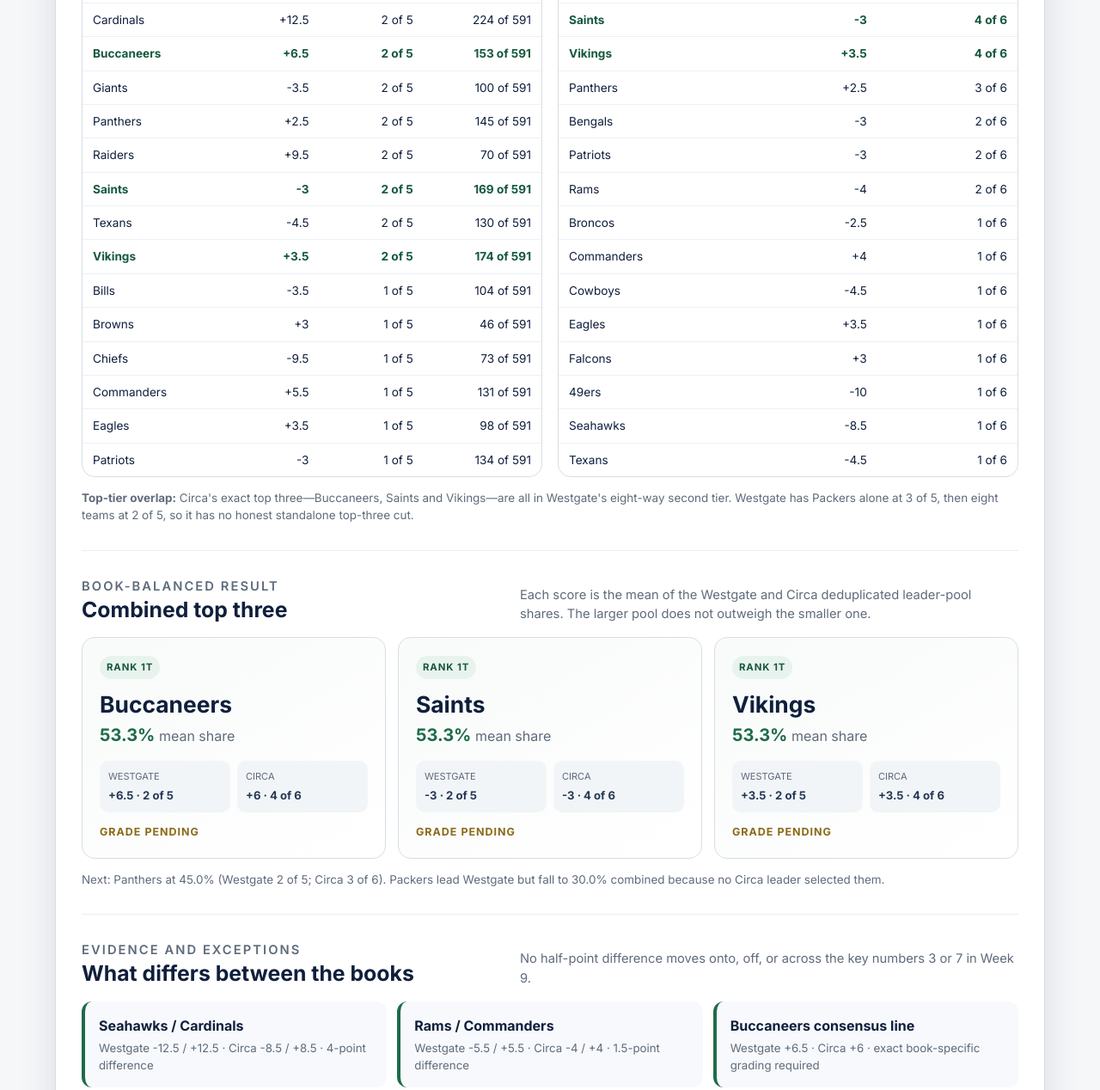
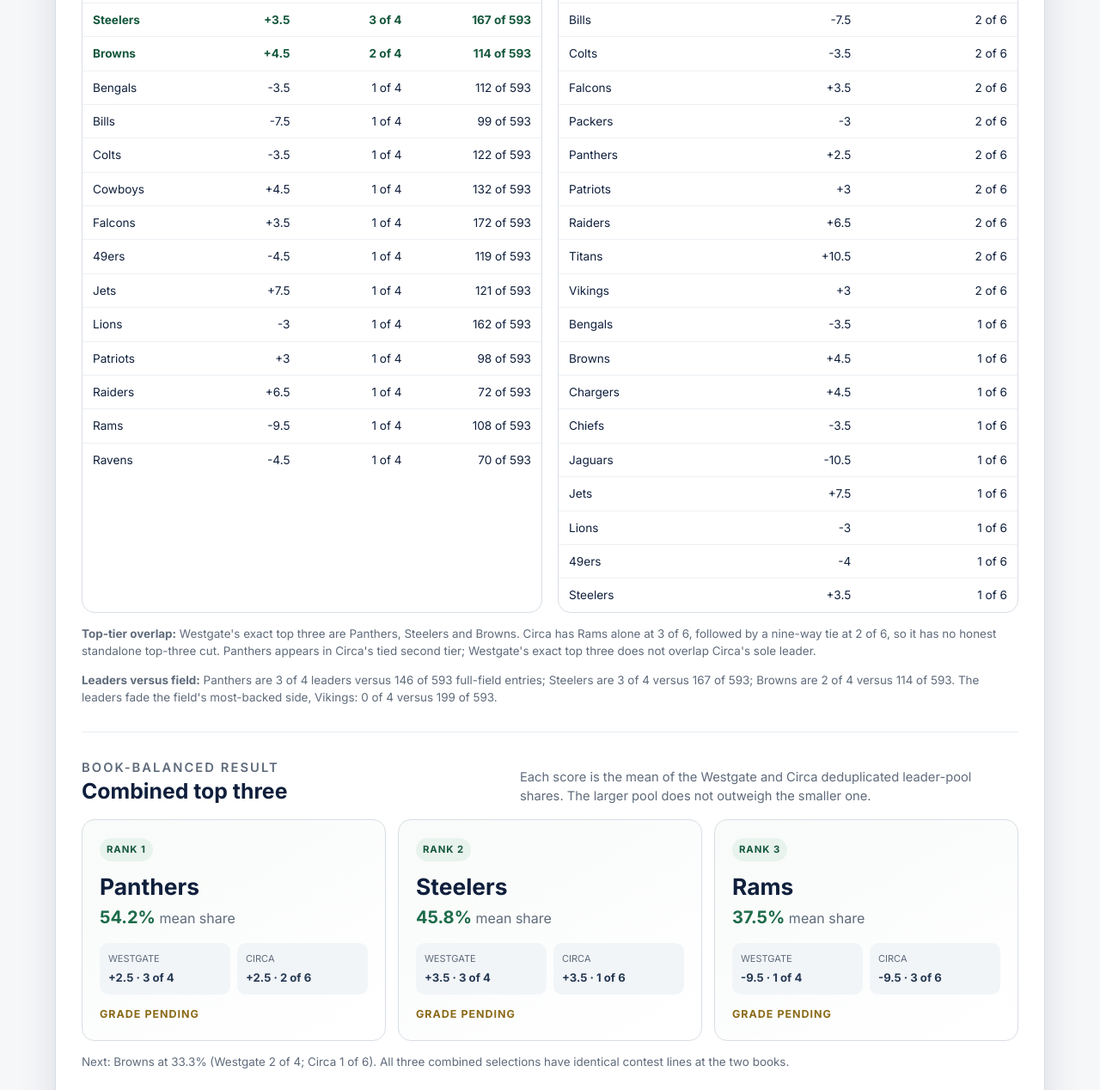
Before and after one commit to Ibmcleaner/cyrusforgesystems-site, a plain HTML site: page cyrus/consolidation-analyzer/index.html in a window 1280 px wide. Shown: the part 2052-3320 px from the top of the page at 86% size. Drawn offline with nearby package versions, Linux system fonts and the light colour scheme.

Commit message:
Publish Cyrus Week 10 contest consolidation

```diff
--- a/cyrus/consolidation-analyzer/index.html
+++ b/cyrus/consolidation-analyzer/index.html
@@ -42,29 +42,30 @@
 
 <section style="padding:32px 0" aria-labelledby="consolidation-applications"><h2 id="consolidation-applications">Applications Across Industries</h2><p>Potential applications include supplier quote comparison, invoice-to-order reconciliation, inventory checks and recurring operations reports. For example, a purchasing workflow could extract supplier prices and delivery commitments, normalize units and currencies, flag missing terms, and route the comparison for human review.</p><p><a href="https://github.com/Ibmcleaner/Cyrus-Consolidation-Analyzer/blob/main/docs/ARCHITECTURE.md">Read the architecture and implementation on GitHub →</a></p>
 
-<article class="weekly-board" aria-labelledby="week9-title">
-  <div class="board-hero"><p class="eyebrow" style="color:#f0c86a">Live implementation · 2026 Week 9</p><h3 id="week9-title">Contest Leader Consolidation</h3><p>Official Westgate and Circa leader cards are preserved separately before their deduplicated shares are combined. Thursday selections are excluded, and each book keeps its own spread.</p><div class="status-row"><span class="status-chip"><strong>COMPLETE</strong> official files verified</span><span class="status-chip"><strong>5 + 6</strong> unique leader opinions</span><span class="status-chip"><strong>3</strong> tied consensus leaders</span><span class="status-chip"><strong>PENDING</strong> outcome grade</span></div></div>
+<article class="weekly-board" aria-labelledby="week10-title">
+  <div class="board-hero"><p class="eyebrow" style="color:#f0c86a">Live implementation · 2026 Week 10</p><h3 id="week10-title">Contest Leader Consolidation</h3><p>Official Westgate and Circa leader cards are preserved separately before their deduplicated shares are combined. Thursday selections are excluded, and each book keeps its own spread.</p><div class="status-row"><span class="status-chip"><strong>COMPLETE</strong> official files verified</span><span class="status-chip"><strong>4 + 6</strong> unique leader opinions</span><span class="status-chip"><strong>3</strong> combined leaders</span><span class="status-chip"><strong>PENDING</strong> outcome grade</span></div></div>
 
-  <section class="board-section" aria-labelledby="books-title"><div class="section-head"><div><p class="eyebrow">Sources first</p><h3 id="books-title">Each contest stands on its own</h3></div><p>The fractions are people, not probabilities. Westgate uses five unique leader cards; Circa uses six. TAMTAM-9's Thursday pick is excluded, leaving four active sides on that card.</p></div>
+  <section class="board-section" aria-labelledby="books-title"><div class="section-head"><div><p class="eyebrow">Sources first</p><h3 id="books-title">Each contest stands on its own</h3></div><p>The fractions are people, not probabilities. Westgate uses four unique leader cards; Circa uses six. None of the ten qualifying cards includes Thursday's Giants–Commanders game.</p></div>
     <div class="book-grid">
-      <article class="book-card"><header class="westgate"><h4>Westgate SuperContest</h4><p>Raw 5 · Deduplicated 5 · 25 active picks</p></header><div class="table-wrap"><table class="pick-table"><thead><tr><th>Pick</th><th>Spread</th><th>Leaders</th><th>Field</th></tr></thead><tbody>
-        <tr class="leader"><td>Packers</td><td>+3</td><td>3 of 5</td><td>75 of 591</td></tr><tr><td>Cardinals</td><td>+12.5</td><td>2 of 5</td><td>224 of 591</td></tr><tr class="leader"><td>Buccaneers</td><td>+6.5</td><td>2 of 5</td><td>153 of 591</td></tr><tr><td>Giants</td><td>-3.5</td><td>2 of 5</td><td>100 of 591</td></tr><tr><td>Panthers</td><td>+2.5</td><td>2 of 5</td><td>145 of 591</td></tr><tr><td>Raiders</td><td>+9.5</td><td>2 of 5</td><td>70 of 591</td></tr><tr class="leader"><td>Saints</td><td>-3</td><td>2 of 5</td><td>169 of 591</td></tr><tr><td>Texans</td><td>-4.5</td><td>2 of 5</td><td>130 of 591</td></tr><tr class="leader"><td>Vikings</td><td>+3.5</td><td>2 of 5</td><td>174 of 591</td></tr><tr><td>Bills</td><td>-3.5</td><td>1 of 5</td><td>104 of 591</td></tr><tr><td>Browns</td><td>+3</td><td>1 of 5</td><td>46 of 591</td></tr><tr><td>Chiefs</td><td>-9.5</td><td>1 of 5</td><td>73 of 591</td></tr><tr><td>Commanders</td><td>+5.5</td><td>1 of 5</td><td>131 of 591</td></tr><tr><td>Eagles</td><td>+3.5</td><td>1 of 5</td><td>98 of 591</td></tr><tr><td>Patriots</td><td>-3</td><td>1 of 5</td><td>134 of 591</td></tr>
+      <article class="book-card"><header class="westgate"><h4>Westgate SuperContest</h4><p>Raw 4 · Deduplicated 4 · 20 active picks</p></header><div class="table-wrap"><table class="pick-table"><thead><tr><th>Pick</th><th>Spread</th><th>Leaders</th><th>Field</th></tr></thead><tbody>
+        <tr class="leader"><td>Panthers</td><td>+2.5</td><td>3 of 4</td><td>146 of 593</td></tr><tr class="leader"><td>Steelers</td><td>+3.5</td><td>3 of 4</td><td>167 of 593</td></tr><tr class="leader"><td>Browns</td><td>+4.5</td><td>2 of 4</td><td>114 of 593</td></tr><tr><td>Bengals</td><td>-3.5</td><td>1 of 4</td><td>112 of 593</td></tr><tr><td>Bills</td><td>-7.5</td><td>1 of 4</td><td>99 of 593</td></tr><tr><td>Colts</td><td>-3.5</td><td>1 of 4</td><td>122 of 593</td></tr><tr><td>Cowboys</td><td>+4.5</td><td>1 of 4</td><td>132 of 593</td></tr><tr><td>Falcons</td><td>+3.5</td><td>1 of 4</td><td>172 of 593</td></tr><tr><td>49ers</td><td>-4.5</td><td>1 of 4</td><td>119 of 593</td></tr><tr><td>Jets</td><td>+7.5</td><td>1 of 4</td><td>121 of 593</td></tr><tr><td>Lions</td><td>-3</td><td>1 of 4</td><td>162 of 593</td></tr><tr><td>Patriots</td><td>+3</td><td>1 of 4</td><td>98 of 593</td></tr><tr><td>Raiders</td><td>+6.5</td><td>1 of 4</td><td>72 of 593</td></tr><tr><td>Rams</td><td>-9.5</td><td>1 of 4</td><td>108 of 593</td></tr><tr><td>Ravens</td><td>-4.5</td><td>1 of 4</td><td>70 of 593</td></tr>
       </tbody></table></div></article>
-      <article class="book-card"><header class="circa"><h4>Circa Million VIII</h4><p>Raw 6 · Deduplicated 6 · 29 active picks</p></header><div class="table-wrap"><table class="pick-table"><thead><tr><th>Pick</th><th>Spread</th><th>Leaders</th></tr></thead><tbody>
-        <tr class="leader"><td>Buccaneers</td><td>+6</td><td>4 of 6</td></tr><tr class="leader"><td>Saints</td><td>-3</td><td>4 of 6</td></tr><tr class="leader"><td>Vikings</td><td>+3.5</td><td>4 of 6</td></tr><tr><td>Panthers</td><td>+2.5</td><td>3 of 6</td></tr><tr><td>Bengals</td><td>-3</td><td>2 of 6</td></tr><tr><td>Patriots</td><td>-3</td><td>2 of 6</td></tr><tr><td>Rams</td><td>-4</td><td>2 of 6</td></tr><tr><td>Broncos</td><td>-2.5</td><td>1 of 6</td></tr><tr><td>Commanders</td><td>+4</td><td>1 of 6</td></tr><tr><td>Cowboys</td><td>-4.5</td><td>1 of 6</td></tr><tr><td>Eagles</td><td>+3.5</td><td>1 of 6</td></tr><tr><td>Falcons</td><td>+3</td><td>1 of 6</td></tr><tr><td>49ers</td><td>-10</td><td>1 of 6</td></tr><tr><td>Seahawks</td><td>-8.5</td><td>1 of 6</td></tr><tr><td>Texans</td><td>-4.5</td><td>1 of 6</td></tr>
+      <article class="book-card"><header class="circa"><h4>Circa Million VIII</h4><p>Raw 6 · Deduplicated 6 · 30 active picks</p></header><div class="table-wrap"><table class="pick-table"><thead><tr><th>Pick</th><th>Spread</th><th>Leaders</th></tr></thead><tbody>
+        <tr class="leader"><td>Rams</td><td>-9.5</td><td>3 of 6</td></tr><tr><td>Bills</td><td>-7.5</td><td>2 of 6</td></tr><tr><td>Colts</td><td>-3.5</td><td>2 of 6</td></tr><tr><td>Falcons</td><td>+3.5</td><td>2 of 6</td></tr><tr><td>Packers</td><td>-3</td><td>2 of 6</td></tr><tr><td>Panthers</td><td>+2.5</td><td>2 of 6</td></tr><tr><td>Patriots</td><td>+3</td><td>2 of 6</td></tr><tr><td>Raiders</td><td>+6.5</td><td>2 of 6</td></tr><tr><td>Titans</td><td>+10.5</td><td>2 of 6</td></tr><tr><td>Vikings</td><td>+3</td><td>2 of 6</td></tr><tr><td>Bengals</td><td>-3.5</td><td>1 of 6</td></tr><tr><td>Browns</td><td>+4.5</td><td>1 of 6</td></tr><tr><td>Chargers</td><td>+4.5</td><td>1 of 6</td></tr><tr><td>Chiefs</td><td>-3.5</td><td>1 of 6</td></tr><tr><td>Jaguars</td><td>-10.5</td><td>1 of 6</td></tr><tr><td>Jets</td><td>+7.5</td><td>1 of 6</td></tr><tr><td>Lions</td><td>-3</td><td>1 of 6</td></tr><tr><td>49ers</td><td>-4</td><td>1 of 6</td></tr><tr><td>Steelers</td><td>+3.5</td><td>1 of 6</td></tr>
       </tbody></table></div></article>
     </div>
-    <p class="small-note"><strong>Top-tier overlap:</strong> Circa's exact top three—Buccaneers, Saints and Vikings—are all in Westgate's eight-way second tier. Westgate has Packers alone at 3 of 5, then eight teams at 2 of 5, so it has no honest standalone top-three cut.</p>
+    <p class="small-note"><strong>Top-tier overlap:</strong> Westgate's exact top three are Panthers, Steelers and Browns. Circa has Rams alone at 3 of 6, followed by a nine-way tie at 2 of 6, so it has no honest standalone top-three cut. Panthers appears in Circa's tied second tier; Westgate's exact top three does not overlap Circa's sole leader.</p>
+    <p class="small-note"><strong>Leaders versus field:</strong> Panthers are 3 of 4 leaders versus 146 of 593 full-field entries; Steelers are 3 of 4 versus 167 of 593; Browns are 2 of 4 versus 114 of 593. The leaders fade the field's most-backed side, Vikings: 0 of 4 versus 199 of 593.</p>
   </section>
 
   <section class="board-section" aria-labelledby="combined-title"><div class="section-head"><div><p class="eyebrow">Book-balanced result</p><h3 id="combined-title">Combined top three</h3></div><p>Each score is the mean of the Westgate and Circa deduplicated leader-pool shares. The larger pool does not outweigh the smaller one.</p></div><div class="consensus-grid">
-    <article class="consensus-card"><span class="rank-badge">Rank 1T</span><h3 class="team-name">Buccaneers</h3><p class="combined"><strong>53.3%</strong> mean share</p><div class="support"><div><span>Westgate</span><strong>+6.5 · 2 of 5</strong></div><div><span>Circa</span><strong>+6 · 4 of 6</strong></div></div><div class="pending">Grade pending</div></article>
-    <article class="consensus-card"><span class="rank-badge">Rank 1T</span><h3 class="team-name">Saints</h3><p class="combined"><strong>53.3%</strong> mean share</p><div class="support"><div><span>Westgate</span><strong>-3 · 2 of 5</strong></div><div><span>Circa</span><strong>-3 · 4 of 6</strong></div></div><div class="pending">Grade pending</div></article>
-    <article class="consensus-card"><span class="rank-badge">Rank 1T</span><h3 class="team-name">Vikings</h3><p class="combined"><strong>53.3%</strong> mean share</p><div class="support"><div><span>Westgate</span><strong>+3.5 · 2 of 5</strong></div><div><span>Circa</span><strong>+3.5 · 4 of 6</strong></div></div><div class="pending">Grade pending</div></article>
-  </div><p class="small-note">Next: Panthers at 45.0% (Westgate 2 of 5; Circa 3 of 6). Packers lead Westgate but fall to 30.0% combined because no Circa leader selected them.</p></section>
+    <article class="consensus-card"><span class="rank-badge">Rank 1</span><h3 class="team-name">Panthers</h3><p class="combined"><strong>54.2%</strong> mean share</p><div class="support"><div><span>Westgate</span><strong>+2.5 · 3 of 4</strong></div><div><span>Circa</span><strong>+2.5 · 2 of 6</strong></div></div><div class="pending">Grade pending</div></article>
+    <article class="consensus-card"><span class="rank-badge">Rank 2</span><h3 class="team-name">Steelers</h3><p class="combined"><strong>45.8%</strong> mean share</p><div class="support"><div><span>Westgate</span><strong>+3.5 · 3 of 4</strong></div><div><span>Circa</span><strong>+3.5 · 1 of 6</strong></div></div><div class="pending">Grade pending</div></article>
+    <article class="consensus-card"><span class="rank-badge">Rank 3</span><h3 class="team-name">Rams</h3><p class="combined"><strong>37.5%</strong> mean share</p><div class="support"><div><span>Westgate</span><strong>-9.5 · 1 of 4</strong></div><div><span>Circa</span><strong>-9.5 · 3 of 6</strong></div></div><div class="pending">Grade pending</div></article>
+  </div><p class="small-note">Next: Browns at 33.3% (Westgate 2 of 4; Circa 1 of 6). All three combined selections have identical contest lines at the two books.</p></section>
 
-  <section class="board-section" aria-labelledby="evidence-title"><div class="section-head"><div><p class="eyebrow">Evidence and exceptions</p><h3 id="evidence-title">What differs between the books</h3></div><p>No half-point difference moves onto, off, or across the key numbers 3 or 7 in Week 9.</p></div><div class="evidence-grid"><div class="evidence-card"><strong>Seahawks / Cardinals</strong><span>Westgate -12.5 / +12.5 · Circa -8.5 / +8.5 · 4-point difference</span></div><div class="evidence-card"><strong>Rams / Commanders</strong><span>Westgate -5.5 / +5.5 · Circa -4 / +4 · 1.5-point difference</span></div><div class="evidence-card"><strong>Buccaneers consensus line</strong><span>Westgate +6.5 · Circa +6 · exact book-specific grading required</span></div></div><div class="method-note"><strong>Duplicate and alias check:</strong> no duplicate cards within either selected leader pool and no identical five-team card across books. TAMTAM-9's card matches other nonleader TAMTAM entries in the Circa file; only the qualifying leader entry counts. No new cross-book alias record opens.</div>
-    <div class="source-links"><a href="https://www.westgateresorts.com/hotels/nevada/las-vegas/westgate-las-vegas-resort-casino/casino/2026-supercontest-standings/">Westgate standings</a><a href="https://www.westgateresorts.com/supercontest/download/2026%20SUPERCONTEST%20GAME%20SHEET%20WEEK%209.pdf?contest=/2026/SuperContest/Card">Westgate Week 9 card</a><a href="https://www.westgateresorts.com/supercontest/download/2026%20SUPERCONTEST%20SELECTIONS%20WEEK%209.pdf?contest=/2026/SuperContest/Selections">Westgate Week 9 selections</a><a href="https://www.circasports.com/wp-content/uploads/2026/11/Circa-Sports-Million-VIII-Full-Season-Standings-After-Week-8.pdf">Circa standings</a><a href="https://www.circasports.com/wp-content/uploads/2026/11/Circa-Sports-Million-VIII-Contest-Point-Spreads-Week-9.pdf">Circa Week 9 card</a><a href="https://www.circasports.com/wp-content/uploads/2026/11/Circa-Sports-Million-VIII-Week-9-Selections.pdf">Circa Week 9 selections</a></div><p class="small-note">Sample-size caution: the leaders were identified after 40 contest picks, and the current pools contain only five and six unique opinions. A count such as 4 of 6 means four people; it is not a win probability or guarantee.</p>
+  <section class="board-section" aria-labelledby="evidence-title"><div class="section-head"><div><p class="eyebrow">Evidence and exceptions</p><h3 id="evidence-title">What differs between the books</h3></div><p>Packers–Vikings moves onto/off the key number 3. No Week 10 line differs at or across 7.</p></div><div class="evidence-grid"><div class="evidence-card"><strong>Packers / Vikings</strong><span>Westgate -3.5 / +3.5 · Circa -3 / +3 · key-number difference</span></div><div class="evidence-card"><strong>49ers / Cowboys</strong><span>Westgate -4.5 / +4.5 · Circa -4 / +4 · 0.5-point difference</span></div><div class="evidence-card"><strong>Giants / Commanders</strong><span>Westgate -2.5 / +2.5 · Circa -2 / +2 · Thursday game excluded</span></div></div><div class="method-note"><strong>Duplicate and alias check:</strong> no duplicate cards within either selected leader pool and no identical five-team card across books. TAMTAM-9's card matches nonleader TAMTAM entries in the Circa file; only the qualifying leader entry counts. No new cross-book alias record opens.</div>
+    <div class="source-links"><a href="https://www.westgateresorts.com/supercontest/download/2026%20SuperContest%20Standings%20Week%209.pdf?contest=/2026/SuperContest/Standings">Westgate standings</a><a href="https://www.westgateresorts.com/supercontest/download/2026%20SUPERCONTEST%20GAME%20SHEET%20WK%2010.pdf?contest=/2026/SuperContest/Card">Westgate Week 10 card</a><a href="https://www.westgateresorts.com/supercontest/download/2026%20SUPERCONTEST%20SELECTIONS%20WEEK%2010.pdf?contest=/2026/SuperContest/Selections">Westgate Week 10 selections</a><a href="https://www.circasports.com/wp-content/uploads/2026/11/Circa-Sports-Million-VIII-Full-Season-Standings-After-Week-9.pdf">Circa standings</a><a href="https://www.circasports.com/wp-content/uploads/2026/11/Circa-Sports-Million-VIII-Contest-Point-Spreads-Week-10.pdf">Circa Week 10 card</a><a href="https://www.circasports.com/wp-content/uploads/2026/11/Circa-Sports-Million-VIII-Week-10-Selections.pdf">Circa Week 10 selections</a></div><p class="small-note">Sample-size caution: the leaders were identified after 45 contest picks, and the current pools contain only four and six unique opinions. A count such as 3 of 4 means three people; it is not a win probability or guarantee.</p>
   </section>
 </article>
 </section>
```
